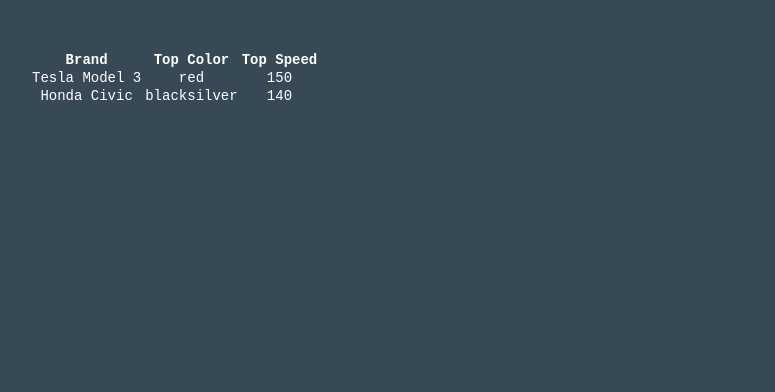
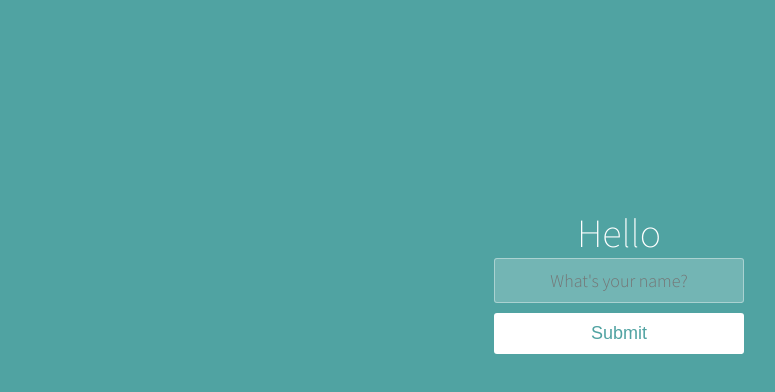
Before and after one commit to manooi/react-project, a React (Create React App) app: page / in a window 1280 px wide. Shown: the top 392 px of the page, without its empty margins (21-796 px from the left). Built offline with nearby package versions, Linux system fonts and the light colour scheme.

Commit message:
Event handling - Wit's version

```diff
--- a/public/index.html
+++ b/public/index.html
@@ -2,7 +2,10 @@
 <html lang="en">
   <head>
     <title>React App</title>
-
+    <link
+      rel="stylesheet"
+      href="https://fonts.googleapis.com/css?family=Source+Sans+Pro:200,300"
+    />
     <link rel="stylesheet" href="styles.css" />
   </head>
 
--- a/public/styles.css
+++ b/public/styles.css
@@ -1,30 +1,53 @@
+* {
+  box-sizing: border-box;
+  margin: 0;
+  padding: 0;
+  font-weight: 300;
+}
+
 body {
-  font: normal 14px/100% "Andale Mono", AndaleMono, monospace;
-  color: #fff;
-  padding: 50px;
-  /* width: 300px; */
-  margin: 0 auto;
-  background-color: #374954;
+  font-family: "Source Sans Pro", sans-serif;
+  color: white;
+  font-weight: 300;
+  background: #50a3a2;
+  width: 100%;
+  height: 100%;
+}
+
+.container {
+  margin: 10% auto;
+  padding: 80px 0;
   text-align: center;
 }
 
-h1 {
-  font-size: 100px;
+.container h1 {
+  font-size: 40px;
+  font-weight: 200;
 }
 
-.container {
-  margin: 20% auto;
+input {
+  border: 1px solid rgba(252, 252, 252, 0.4);
+  background-color: rgba(252, 252, 252, 0.2);
+  width: 250px;
+  border-radius: 3px;
+  font-family: "Source Sans Pro", sans-serif;
+  padding: 10px 15px;
+  margin: 0 auto 10px auto;
+  display: block;
+  text-align: center;
+  font-size: 18px;
+  color: white;
+  font-weight: 300;
 }
 
 button {
-  display: inline;
-  background-color: #6bbe92;
+  appearance: none;
+  outline: 0;
+  background-color: white;
   border: 0;
-  border-radius: 10px;
-  box-shadow: 5px;
-  margin: 10px;
-  text-align: center;
-  color: #fff;
-  font-weight: bold;
-  font-size: 50px;
+  padding: 10px 15px;
+  color: #50a3a2;
+  border-radius: 3px;
+  width: 250px;
+  font-size: 18px;
 }
--- /dev/null
+++ b/src/components/App.js
@@ -0,0 +1,33 @@
+import React, { useState } from "react";
+import reactDom from "react-dom";
+
+function App() {
+
+  const [headingText, setHeadingText] = useState("Hello");
+
+  const [currentStyle, setStyle] = useState();
+
+  function handleClick() {
+    setHeadingText("Submitted");
+  }
+
+  function onMouseStyle() {
+    setStyle({
+      backgroundColor: "black"
+    });
+  }
+
+  function outMouseStyle() {
+    setStyle({ backgroundColor: "white" });
+  }
+
+  return (
+    <div className="container">
+      <h1>{headingText}</h1>
+      <input type="text" placeholder="What's your name?" />
+      <button onMouseOver={onMouseStyle} onMouseOut={outMouseStyle} style={currentStyle} onClick={handleClick}>Submit</button>
+    </div>
+  );
+}
+
+export default App;
--- a/src/data.js
+++ /dev/null
@@ -1,6 +0,0 @@
-const animals = [
-  { name: "cat", sound: "meow" },
-  { name: "dog", sound: "woof" }
-];
-
-export default animals;
--- a/src/index.js
+++ b/src/index.js
@@ -1,37 +1,5 @@
-// CHALLENGE: uncomment the code below and see the car stats rendered
 import React from "react";
 import ReactDOM from "react-dom";
-import cars from "./practice.js";
+import App from "./components/App";
 
-const [honda, tesla] = cars;
-
-// Extensive destructuring
-const { coloursByPopularity: hondaTopColour, speedStats: { topSpeed: hondaTopSpeed } } = honda;
-
-// ใส่ [] แล้วจะถอดอันแรกให้เลย
-const { coloursByPopularity: [teslaTopColour], speedStats: { topSpeed: teslaTopSpeed } } = tesla;
-
-
-// Set Default Value (if undefined)
-const { coloursByPopularity = "Default colour" } = tesla;
-
-ReactDOM.render(
-  <table>
-    <tr>
-      <th>Brand</th>
-      <th>Top Color</th>
-      <th>Top Speed</th>
-    </tr>
-    <tr>
-      <td>{tesla.model}</td>
-      <td>{teslaTopColour}</td>
-      <td>{teslaTopSpeed}</td>
-    </tr>
-    <tr>
-      <td>{honda.model}</td>
-      <td>{hondaTopColour}</td>
-      <td>{hondaTopSpeed}</td>
-    </tr>
-  </table>,
-  document.getElementById("root")
-);
+ReactDOM.render(<App />, document.getElementById("root"));
--- a/src/practice.js
+++ /dev/null
@@ -1,22 +0,0 @@
-const cars = [
-  {
-    model: "Honda Civic",
-    //The top colour refers to the first item in the array below:
-    //i.e. hondaTopColour = "black"
-    coloursByPopularity: ["black", "silver"],
-    speedStats: {
-      topSpeed: 140,
-      zeroToSixty: 8.5
-    }
-  },
-  {
-    model: "Tesla Model 3",
-    coloursByPopularity: ["red", "white"],
-    speedStats: {
-      topSpeed: 150,
-      zeroToSixty: 3.2
-    }
-  }
-];
-
-export default cars;
```
